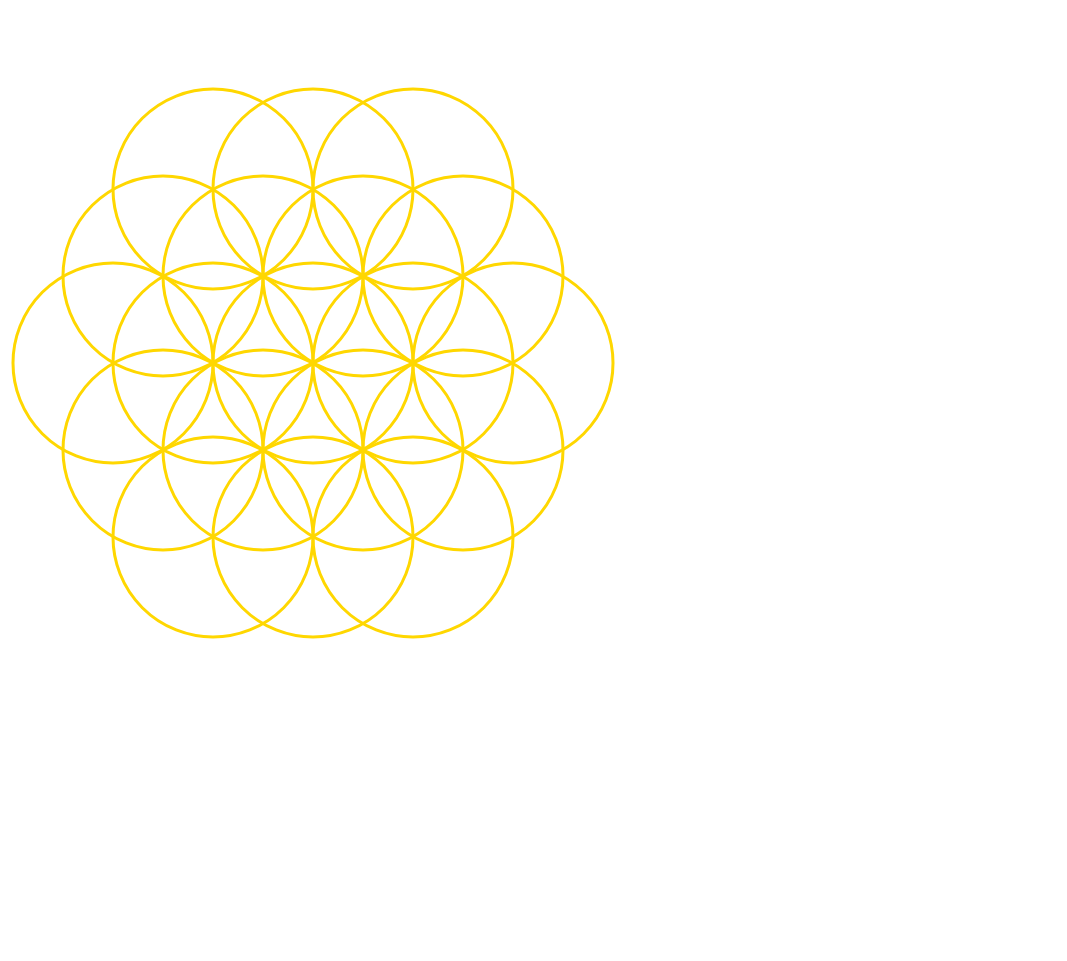
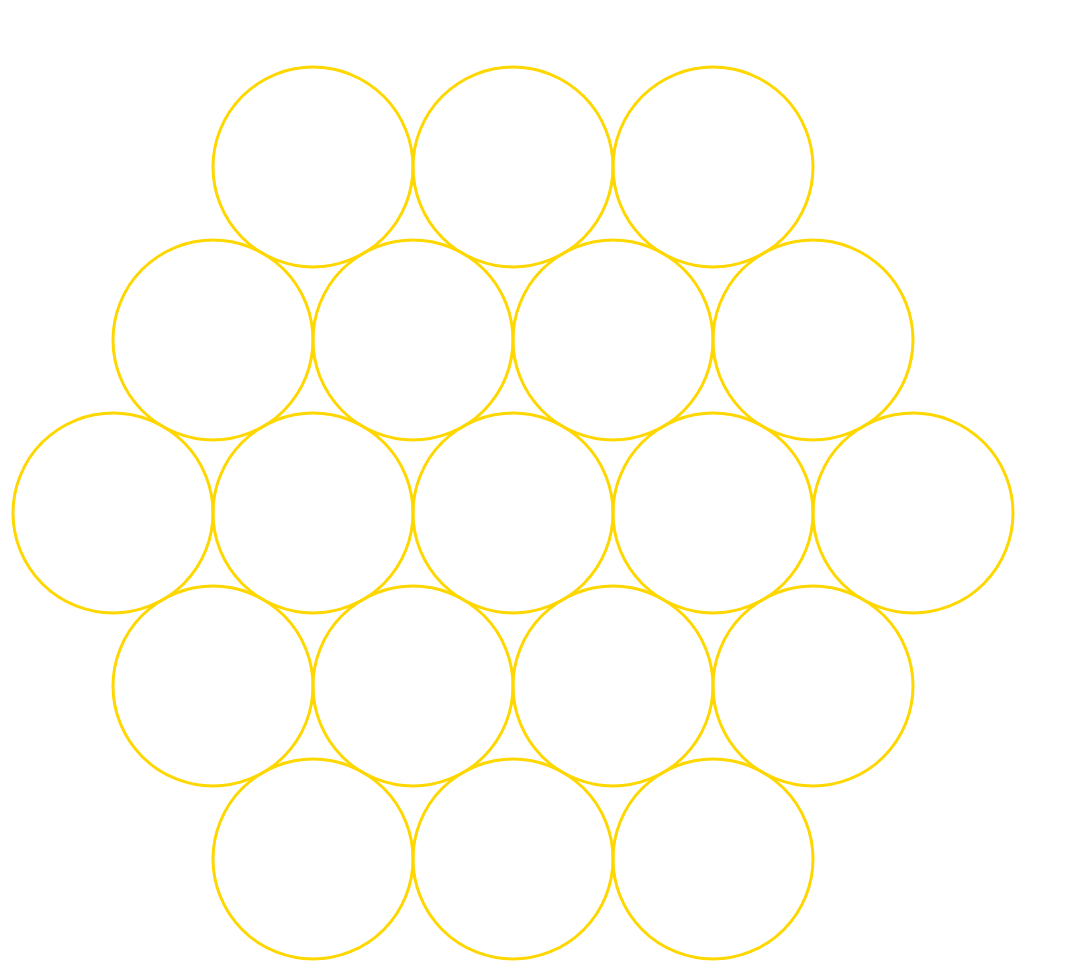
Before and after one commit to isakrison/trinity, a plain HTML site: page index.html in a window 1280 px wide. Shown: the whole page, without its empty margins (0-1067 px from the left). Before the commit the page ends 800 px from the top, so only its background shows below. Drawn offline with Linux system fonts and the light colour scheme.

Commit message:
Fixed some math; got rid of a debugging alert and function convertToRadians

```diff
--- a/index.html
+++ b/index.html
@@ -31,23 +31,22 @@
         // initial setup
         var gameSize = 3;                                                   			// number of circles on one side of the hex
         var radius = 100;                                                       		// radius of each circle
-        var circleSpacing = Math.round(Math.cos(convertToRadians(60)) * radius);        // one-half the distance between circle radii
-        var gameAreaWidth = (2 * radius) + 2 * circleSpacing * ((gameSize * 2) - 1);  	// width of the square area containing the game board
+        var circleSpacing = 1 * radius;                                                // one-half distance between circle origins, in radians
+        var gameAreaWidth = (2 * radius) + 2 * circleSpacing * ((gameSize * 2) - 2);  	// width of the square area containing the game board
         var gameAreaHeight = gameAreaWidth                                      		// height of the square area containing the game board
 		var canvasPadding = 5															// margin of error for drawing things close to the edge
         var circleLineWidth = 3;                                                      	// circle outline thickness
         var circleLineColor = "gold";                                                 	// circle outline color
-        var startingX = radius;                                                 		// first circle x coord
+        var startingX = radius;                                              			// first circle x coord
         var startingY = gameAreaHeight / 2;                                     		// first circle y coord
-        var xIncrement = circleSpacing;                                         		// one-half horizontal distance between circle radii
-        var yIncrement = Math.round(Math.tan(convertToRadians(60)) * xIncrement);       // vertical distance between rows
+        var xIncrement = circleSpacing;                                             	// absolute horizontal distance between circle origins
+        var yIncrement = Math.round(Math.tan(Math.PI / 3) * xIncrement);                // vertical distance between circle origins
         var myCircles = []; 	                                                		// array of game circles
 
         // here, we declare myGameArea as an object with properties (canvas) and methods (start).
         var myGameArea = {
             canvas	: document.createElement("canvas"),
             start	: function () {
-						alert("cos(60) = " + Math.cos(convertToRadians(60)) + "; gameAreaWidth = " + gameAreaWidth);
 						this.canvas.width = gameAreaWidth + (canvasPadding * 2);
 						this.canvas.height = gameAreaHeight + (canvasPadding * 2);
 						this.context = this.canvas.getContext("2d");                          	// provides a context object for drawing 2d stuff (as opposed to 3d or bitmap)
@@ -163,10 +162,6 @@
 			drawCircles();
         }
 
-		function convertToRadians(degrees) {
-			return (degrees / 360) * (2 * Math.PI);
-		}
-
     </script>
 
 	<div id="messages" style="width:600px;">
```
